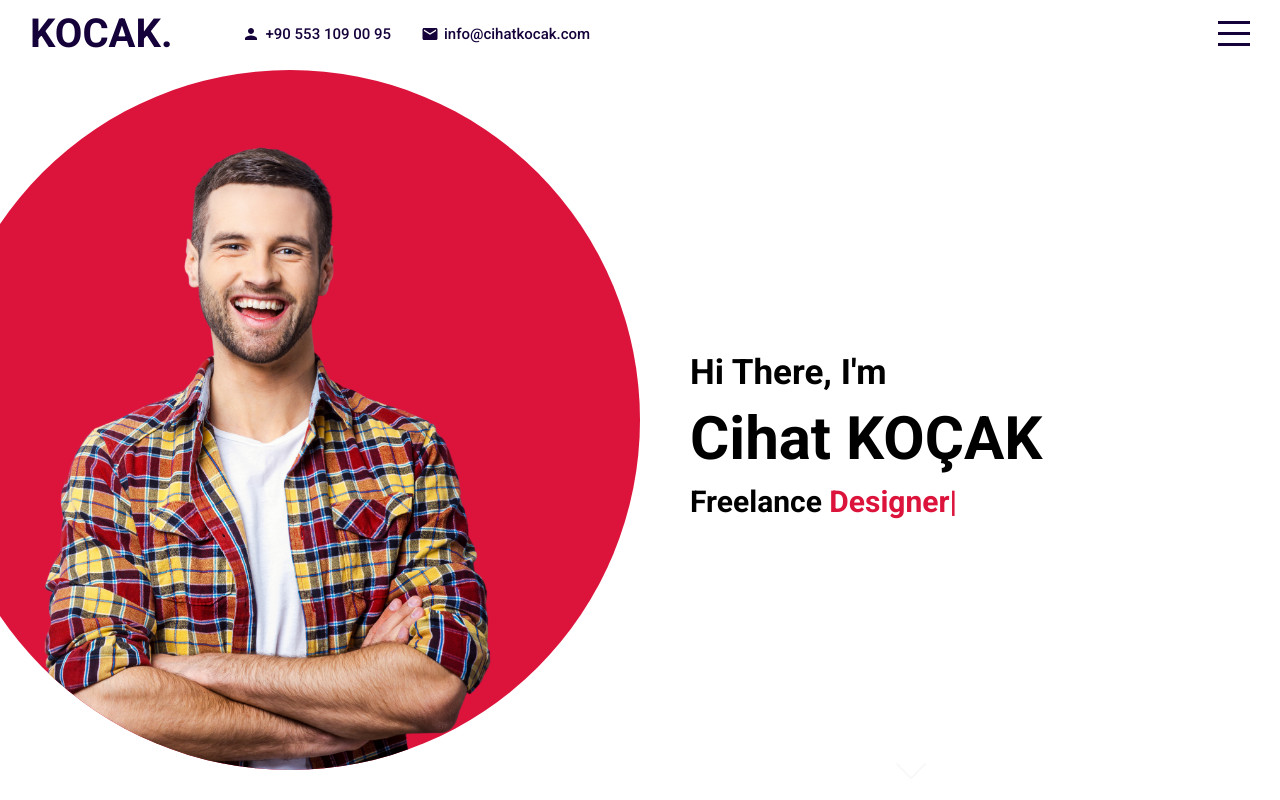
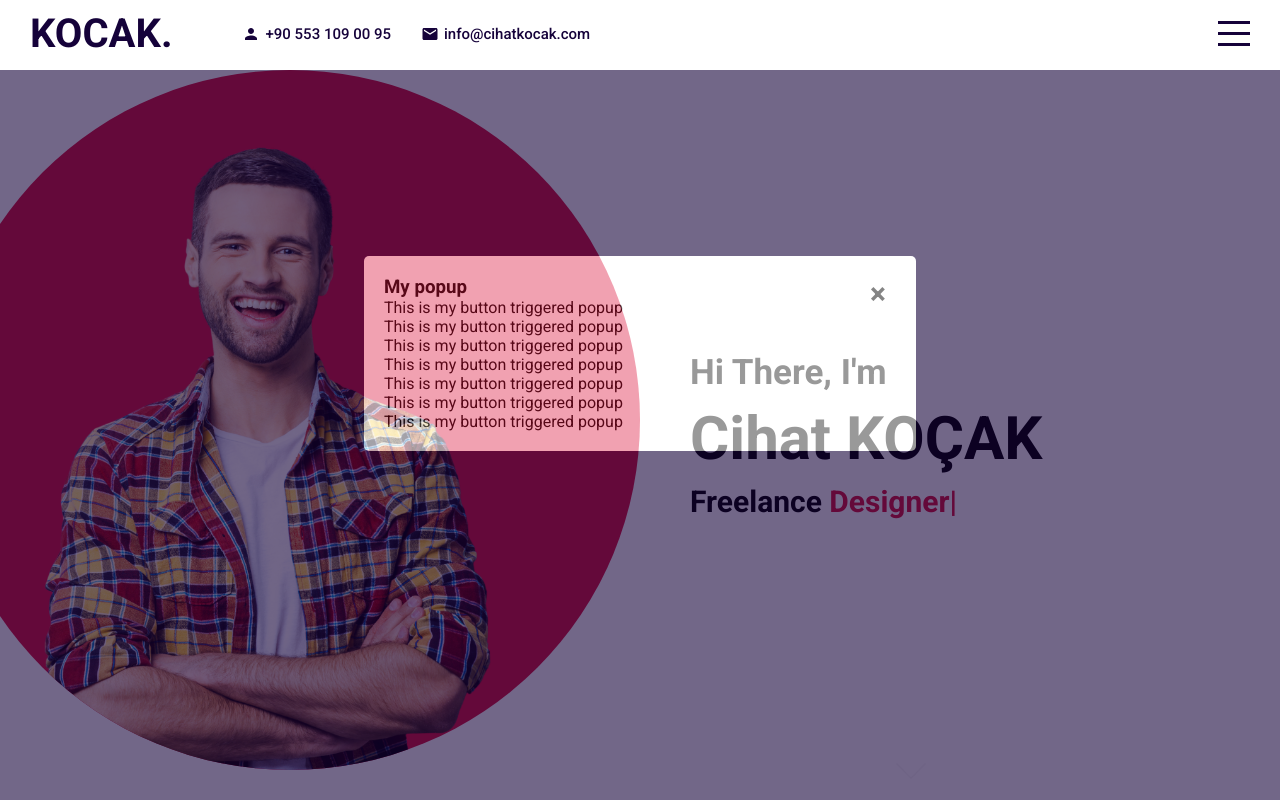
Before and after one commit to CihatKOCAK/React-Portfolio-Website, a React (Create React App) app: page / in a window 1280 px wide. Built offline with nearby package versions, Linux system fonts and the light colour scheme; the HTML template or start-up script is replaced by a standard one.

Commit message:
popup-v0.1

```diff
--- a/src/App.jsx
+++ b/src/App.jsx
@@ -5,18 +5,37 @@ import Works from "./components/works/Works";
 import Testimonials from "./components/testimonials/Testimonials";
 import Contact from "./components/contact/Contact";
 import "./app.scss"
-import { useState } from "react";
+import { useEffect, useState } from "react";
 import Menu from "./components/menu/Menu";
+import Popup from "./components/popup/Popup";
 
 
 function App() {
 
+
+  useEffect(() => {
+    setTimeout(() => {
+      setTimedPopup(true);
+    }, 0);
+  }, []);
+
+  const [timedPopup, setTimedPopup] = useState(false);
   const [menuOpen, setMenuOpen] = useState(false);
   const [selectedLang, setSelectedLang] = useState("en");
   return (
     <div className="app">
-      <Topbar menuOpen = {menuOpen} setMenuOpen = {setMenuOpen} />
-      <Menu menuOpen = {menuOpen} setMenuOpen = {setMenuOpen} selectedLang={selectedLang} setSelectedLang = {setSelectedLang}  />
+      <Topbar menuOpen={menuOpen} setMenuOpen={setMenuOpen} />
+      <Menu menuOpen={menuOpen} setMenuOpen={setMenuOpen} selectedLang={selectedLang} setSelectedLang={setSelectedLang} />
+      <Popup trigger={timedPopup} setTrigger={setTimedPopup}>
+        <h3>My popup</h3>
+        <p>This is my button triggered popup</p>
+        <p>This is my button triggered popup</p>
+        <p>This is my button triggered popup</p>
+        <p>This is my button triggered popup</p>
+        <p>This is my button triggered popup</p>
+        <p>This is my button triggered popup</p>
+        <p>This is my button triggered popup</p>
+      </Popup>
       <div className="sections">
         <Intro />
         <Portfolio />
--- /dev/null
+++ b/src/components/popup/Popup.jsx
@@ -0,0 +1,15 @@
+import './popup.scss'
+
+
+export default function Popup(props) {
+    return (props.trigger) ? (
+        <div className="popup-overlay active">
+            <div className="popup">
+                <a className="close" href="#" onClick={() => props.setTrigger(false)}>&times;</a>
+                <div className="content">
+                    {props.children}
+                </div>
+            </div>
+        </div>
+    ) : "";
+}
--- /dev/null
+++ b/src/components/popup/popup.scss
@@ -0,0 +1,56 @@
+@import "../../global.scss";
+
+.popup-overlay {
+  z-index: 2;
+  position: fixed;
+  top: 0;
+  bottom: 0;
+  left: 0;
+  right: 0;
+  background: $mainColor;
+  transition: opacity 500ms;
+  visibility: hidden;
+  opacity: 0;
+
+  &.active {
+    visibility: visible;
+    opacity: 0.6;
+  }
+}
+
+.popup {
+  margin: auto;
+  margin-top:20%;
+  padding: 20px;
+  background: #fff;
+  border-radius: 5px;
+  width: 40%;
+  height: auto;
+  position: relative;
+  display: flex;
+  transition: all 5s ease-in-out;
+
+  h2 {
+    margin-top: 0;
+  }
+
+  .close {
+    position: absolute;
+    top: 20px;
+    right: 30px;
+    transition: all 200ms;
+    font-size: 30px;
+    font-weight: bold;
+    text-decoration: none;
+    color: #333;
+
+    &:hover {
+      color: #06d85f;
+    }
+  }
+
+  .content {
+    max-height: 30%;
+    overflow: auto;
+  }
+}
--- a/src/components/portfolio/Portfolio.jsx
+++ b/src/components/portfolio/Portfolio.jsx
@@ -1,34 +1,11 @@
 import { useState, useEffect } from 'react';
 import PortfolioList from '../portfolioList/PortfolioList';
 import './portfolio.scss'
-import { featuredPortfolio, webPortfolio, mobilePortfolio, designPortfolio, contentPortfolio } from "../../data"
+import { featuredPortfolio, webPortfolio, mobilePortfolio, designPortfolio, contentPortfolio,portfolioCategory } from "../../data"
 
 export default function Portfolio() {
     const [selected, setSelected] = useState("featured");
     const [data, setData] = useState([]);
-    const list = [
-        {
-            id: "featured",
-            title: "Featured",
-        },
-        {
-            id: "web",
-            title: "Web App",
-        },
-        {
-            id: "mobile",
-            title: "Mobile App",
-        },
-        {
-            id: "design",
-            title: "Design",
-        }, {
-            id: "branding",
-            title: "Branding",
-        },
-
-
-    ];
 
 
     useEffect(() => {
@@ -57,7 +34,7 @@ export default function Portfolio() {
         <div className="portfolio" id="portfolio">
             <h1>Portfolio</h1>
             <ul>
-                {list.map(item => (
+                {portfolioCategory.map(item => (
                     <PortfolioList
                         title={item.title}
                         active={selected === item.id}
--- a/src/data.js
+++ b/src/data.js
@@ -1,3 +1,28 @@
+export const portfolioCategory = [
+  {
+      id: "featured",
+      title: "Featured",
+    },
+    {
+      id: "web",
+      title: "Web App",
+    },
+    {
+      id: "mobile",
+      title: "Mobile App",
+    },
+    {
+      id: "design",
+      title: "Design",
+    },
+    {
+      id: "branding",
+      title: "Branding",
+    },
+
+];
+
+
 export const featuredPortfolio = [
     {
       id: 1,
```
